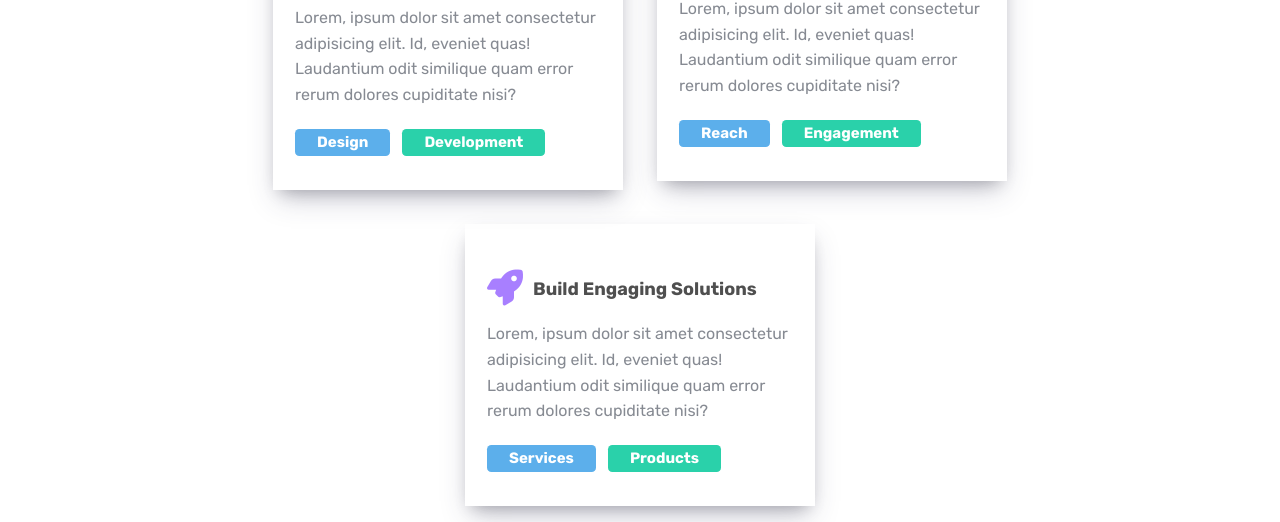
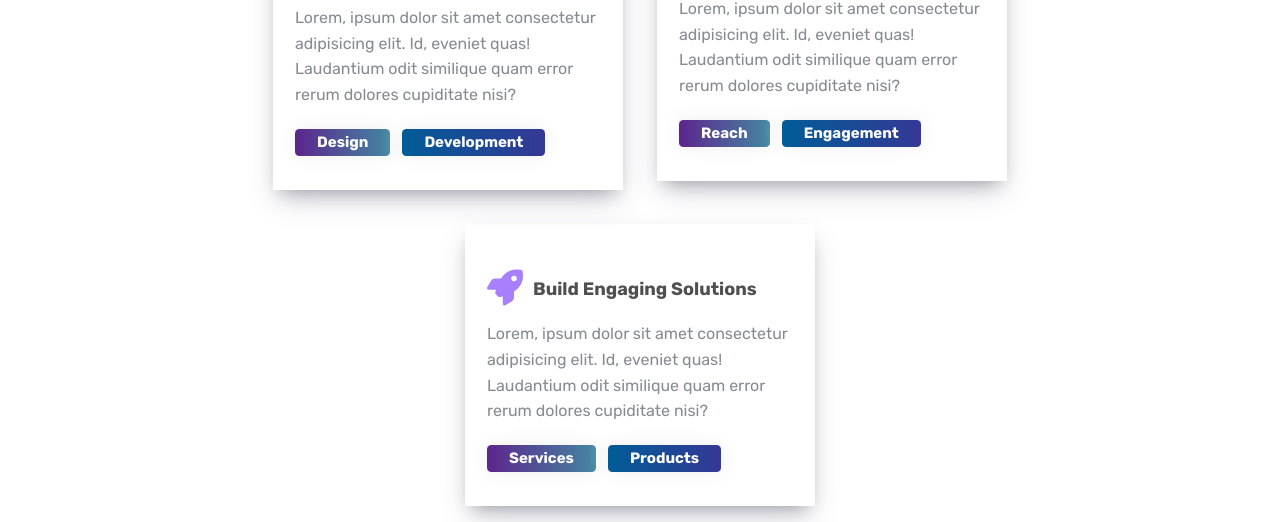
Before and after one commit to Yashcodes/CodeNesters-Frontend, a React (Create React App) app: page / in a window 1280 px wide. Shown: the part 2800-3322 px from the top of the page. Built offline with nearby package versions, Linux system fonts and the light colour scheme.

Commit message:
Changed business section badge color

```diff
--- a/src/styles/BusinessProblemHome.css
+++ b/src/styles/BusinessProblemHome.css
@@ -73,11 +73,32 @@
 }
 
 .card-badge .badge-color-1 {
-  background-color: rgba(23, 142, 227, 0.7) !important;
+  background-image: linear-gradient(
+    to right,
+    #5c258d 0%,
+    #4389a2 51%,
+    #5c258d 100%
+  );
+  transition: 0.5s;
+  background-size: 200% auto;
+  box-shadow: 0 0 20px #eee;
+}
+
+.card-badge .badge-color-1:hover,
+.card-badge .badge-color-2:hover {
+  background-position: right center;
 }
 
 .card-badge .badge-color-2 {
-  background-color: rgb(42, 209, 170) !important;
+  background-image: linear-gradient(
+    to right,
+    #005c97 0%,
+    #363795 51%,
+    #005c97 100%
+  );
+  transition: 0.5s;
+  background-size: 200% auto;
+  box-shadow: 0 0 20px #eee;
 }
 
 .business-prob-section {
@@ -97,3 +118,28 @@
 .card-content p {
   color: rgba(119, 124, 133, 0.89);
 }
+
+.btn-grad {
+  background-image: linear-gradient(
+    to right,
+    #005c97 0%,
+    #363795 51%,
+    #005c97 100%
+  );
+  margin: 10px;
+  padding: 15px 45px;
+  text-align: center;
+  text-transform: uppercase;
+  transition: 0.5s;
+  background-size: 200% auto;
+  color: white;
+  box-shadow: 0 0 20px #eee;
+  border-radius: 10px;
+  display: block;
+}
+
+.btn-grad:hover {
+  background-position: right center; /* change the direction of the change here */
+  color: #fff;
+  text-decoration: none;
+}
```
